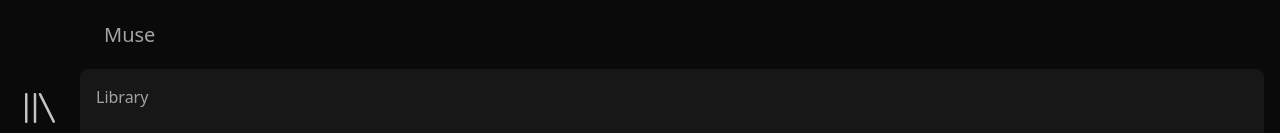
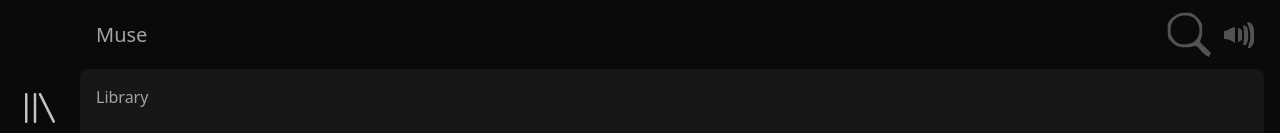
Before and after one commit to ln64-git/muse, a React (Vite) app: page / in a window 1280 px wide. Shown: the top 133 px of the page. Built offline with nearby package versions, Linux system fonts and the light colour scheme.

Commit message:
more icons

```diff
--- a/src/components/header.tsx
+++ b/src/components/header.tsx
@@ -1,18 +1,28 @@
+import { SearchIcon, VolumeHighIcon } from "../icon/icons";
 import { useUserStore } from "../lib/zustand/user-store";
 
 export default function Header() {
   const setCurrentPage = useUserStore((state) => state.setCurrentPage);
 
   return (
-    <>
-      <div
-        onClick={() => setCurrentPage("library")}
-        className="bg-neutral-950 h-[76px] flex items-center"
-      >
-        <button className="p-2 ml-4 text-xl hover:filter hover:brightness-120  rounded-lg transition-all duration-300 transform hover:scale-110 hover:bg-neutral-900 hover:shadow-lg ">
-          Muse
-        </button>
+    <div
+      onClick={() => setCurrentPage("library")}
+      className="bg-neutral-950 h-[76px] flex justify-between items-center px-4"
+    >
+      <button className="text-xl hover:filter hover:brightness-120 rounded-lg transition-all duration-300 transform hover:scale-110 hover:bg-neutral-900 hover:shadow-lg">
+        Muse
+      </button>
+      <div className="flex">
+        <div className=" h-[50px] w-[50px] flex items-center justify-center rounded-lg">
+          <SearchIcon className="fill-current  text-neutral-600" size={50} />
+        </div>
+        <div className=" h-[50px] w-[50px] flex items-center justify-center rounded-lg">
+          <VolumeHighIcon
+            className="fill-current  text-neutral-600"
+            size={30}
+          />
+        </div>
       </div>
-    </>
+    </div>
   );
 }
--- /dev/null
+++ b/src/icon/icons.tsx
@@ -0,0 +1,146 @@
+type IconProps = {
+  size?: number;
+  className?: string;
+};
+
+export function VolumeHighIcon({ size = 24, className = "" }: IconProps) {
+  return (
+    <svg
+      version="1.1"
+      xmlns="http://www.w3.org/2000/svg"
+      width={size}
+      height={size}
+      className={className}
+    >
+      <path
+        d="M0 0 C0 5.28 0 10.56 0 16 C-1.65 15.01 -3.3 14.02 -5 13 C-8.19395026 12.28598768 -8.19395026 12.28598768 -11 12 C-11 9.36 -11 6.72 -11 4 C-9.906875 3.71125 -8.81375 3.4225 -7.6875 3.125 C-5.48441433 2.45287217 -2.08910496 0 0 0 Z "
+        fill="currentColor"
+        transform="translate(11,7)"
+      />
+      <path
+        d="M0 0 C3 1 3 1 4.6875 3.25 C6.75461003 9.15602867 7.45086198 16.20596185 5.16796875 22.17578125 C4.125 23.8125 4.125 23.8125 2 26 C1.34 26 0.68 26 0 26 C0.875 21.25 0.875 21.25 2 19 C2.58192025 12.25196323 2.19670909 6.99382954 -1 1 C-0.67 0.67 -0.34 0.34 0 0 Z "
+        fill="currentColor"
+        transform="translate(24,2)"
+      />
+      <path
+        d="M0 0 C1.9375 0.8125 1.9375 0.8125 4 2 C5.01702117 5.0510635 5.16582083 7.24199061 5.1875 10.4375 C5.20167969 11.38496094 5.21585938 12.33242188 5.23046875 13.30859375 C4.99614518 16.04501644 4.39701383 17.66428123 3 20 C2.01 20 1.02 20 0 20 C0.165 19.360625 0.33 18.72125 0.5 18.0625 C1.49267155 11.98238675 1.23765436 6.03356501 0 0 Z "
+        fill="currentColor"
+        transform="translate(19,5)"
+      />
+      <path
+        d="M0 0 C3 1 3 1 4 3 C4.06950541 4.54023996 4.08452357 6.08334988 4.0625 7.625 C4.05347656 8.44226562 4.04445313 9.25953125 4.03515625 10.1015625 C4.02355469 10.72804688 4.01195312 11.35453125 4 12 C2.02 12.99 2.02 12.99 0 14 C0 9.33333333 0 4.66666667 0 0 Z "
+        fill="currentColor"
+        transform="translate(14,8)"
+      />
+    </svg>
+  );
+}
+
+export function VolumeMediumIcon({ size = 24, className = "" }: IconProps) {
+  return (
+    <svg
+      version="1.1"
+      xmlns="http://www.w3.org/2000/svg"
+      width={size}
+      height={size}
+      className={className}
+    >
+      <path
+        d="M0 0 C0 5.28 0 10.56 0 16 C-1.65 15.01 -3.3 14.02 -5 13 C-8.19395026 12.28598768 -8.19395026 12.28598768 -11 12 C-11 9.36 -11 6.72 -11 4 C-9.906875 3.71125 -8.81375 3.4225 -7.6875 3.125 C-5.48441433 2.45287217 -2.08910496 0 0 0 Z "
+        fill="currentColor"
+        transform="translate(11,7)"
+      />
+      <path
+        d="M0 0 C1.9375 0.8125 1.9375 0.8125 4 2 C5.01702117 5.0510635 5.16582083 7.24199061 5.1875 10.4375 C5.20167969 11.38496094 5.21585938 12.33242188 5.23046875 13.30859375 C4.99614518 16.04501644 4.39701383 17.66428123 3 20 C2.01 20 1.02 20 0 20 C0.165 19.360625 0.33 18.72125 0.5 18.0625 C1.49267155 11.98238675 1.23765436 6.03356501 0 0 Z "
+        fill="currentColor"
+        transform="translate(19,5)"
+      />
+      <path
+        d="M0 0 C3 1 3 1 4 3 C4.06950541 4.54023996 4.08452357 6.08334988 4.0625 7.625 C4.05347656 8.44226562 4.04445313 9.25953125 4.03515625 10.1015625 C4.02355469 10.72804688 4.01195312 11.35453125 4 12 C2.02 12.99 2.02 12.99 0 14 C0 9.33333333 0 4.66666667 0 0 Z "
+        fill="currentColor"
+        transform="translate(14,8)"
+      />
+    </svg>
+  );
+}
+
+export function VolumeLowIcon({ size = 24, className = "" }: IconProps) {
+  return (
+    <svg
+      version="1.1"
+      xmlns="http://www.w3.org/2000/svg"
+      width={size}
+      height={size}
+      className={className}
+    >
+      <path
+        d="M0 0 C0 5.28 0 10.56 0 16 C-1.65 15.01 -3.3 14.02 -5 13 C-8.19395026 12.28598768 -8.19395026 12.28598768 -11 12 C-11 9.36 -11 6.72 -11 4 C-9.906875 3.71125 -8.81375 3.4225 -7.6875 3.125 C-5.48441433 2.45287217 -2.08910496 0 0 0 Z "
+        fill="currentColor"
+        transform="translate(11,7)"
+      />
+      <path
+        d="M0 0 C3 1 3 1 4 3 C4.06950541 4.54023996 4.08452357 6.08334988 4.0625 7.625 C4.05347656 8.44226562 4.04445313 9.25953125 4.03515625 10.1015625 C4.02355469 10.72804688 4.01195312 11.35453125 4 12 C2.02 12.99 2.02 12.99 0 14 C0 9.33333333 0 4.66666667 0 0 Z "
+        fill="currentColor"
+        transform="translate(14,8)"
+      />
+    </svg>
+  );
+}
+
+export function VolumeMuteIcon({ size = 24, className = "" }: IconProps) {
+  return (
+    <svg
+      version="1.1"
+      xmlns="http://www.w3.org/2000/svg"
+      width={size}
+      height={size}
+      className={className}
+    >
+      <path
+        d="M0 0 C0 5.28 0 10.56 0 16 C-1.65 15.01 -3.3 14.02 -5 13 C-8.19395026 12.28598768 -8.19395026 12.28598768 -11 12 C-11 9.36 -11 6.72 -11 4 C-9.906875 3.71125 -8.81375 3.4225 -7.6875 3.125 C-5.48441433 2.45287217 -2.08910496 0 0 0 Z "
+        fill="currentColor"
+        transform="translate(11,7)"
+      />
+      <path
+        d="M0 0 C0.9075 0.185625 1.815 0.37125 2.75 0.5625 C5.68314324 0.95734621 7.2644657 0.94691572 10 0 C9.814375 0.9075 9.62875 1.815 9.4375 2.75 C9.04265379 5.68314324 9.05308428 7.2644657 10 10 C9.0925 9.814375 8.185 9.62875 7.25 9.4375 C4.31685676 9.04265379 2.7355343 9.05308428 0 10 C0.185625 9.0925 0.37125 8.185 0.5625 7.25 C0.95734621 4.31685676 0.94691572 2.7355343 0 0 Z "
+        fill="currentColor"
+        transform="translate(16,10)"
+      />
+    </svg>
+  );
+}
+
+export function SearchIcon({ size = 24, className = "" }: IconProps) {
+  return (
+    <svg
+      version="1.1"
+      xmlns="http://www.w3.org/2000/svg"
+      width={size}
+      height={size}
+      className={className}
+    >
+      <path
+        d="M0 0 C5.01791684 2.41935276 8.49958655 5.9991731 11 11 C11.12318886 12.91372461 11.17557433 14.83235166 11.1875 16.75 C11.20167969 17.77609375 11.21585938 18.8021875 11.23046875 19.859375 C11 23 11 23 9 29 C12.63 32.63 16.26 36.26 20 40 C19.34 41.32 18.68 42.64 18 44 C13.32577962 42.08155581 10.62144974 38.49668206 7.31640625 34.80078125 C5.16829044 32.70955165 5.16829044 32.70955165 2.5859375 33.2109375 C1.30589844 33.60152344 1.30589844 33.60152344 0 34 C-5.58467617 34.45849966 -10.38548585 34.77842646 -15.5 32.3125 C-22.76311164 25.59412173 -22.76311164 25.59412173 -23.23828125 20.390625 C-23.48734758 9.85118657 -23.48734758 9.85118657 -19 5 C-12.83628287 -0.42994128 -8.09617809 -0.76299061 0 0 Z M-18 8 C-20.7579093 12.42376056 -20.64722237 16.942077 -20 22 C-17.83701163 26.40608743 -15.60319521 29.1987497 -11 31 C-5.95674616 31.68426057 -2.16923116 31.5739862 2.4375 29.3125 C6.65708311 25.50458354 8.17356691 22.79462733 8.5 17.125 C8.36469168 12.59217113 7.245325 9.91992346 4.484375 6.375 C0.58106111 2.75929872 -3.327925 2.51479029 -8.45703125 2.61328125 C-12.45750642 3.22164844 -15.27012589 5.05297681 -18 8 Z "
+        fill="currentColor"
+        transform="translate(27,3)"
+      />
+    </svg>
+  );
+}
+
+export function PlusIcon({ size = 24, className = "" }: IconProps) {
+  return (
+    <svg
+      xmlns="http://www.w3.org/2000/svg"
+      width={size}
+      height={size}
+      viewBox="0 0 24 24"
+      className={className}
+    >
+      <path
+        d="M12 2C12.5523 2 13 2.44772 13 3V11H21C21.5523 11 22 11.4477 22 12C22 12.5523 21.5523 13 21 13H13V21C13 21.5523 12.5523 22 12 22C11.4477 22 11 21.5523 11 21V13H3C2.44772 13 2 12.5523 2 12C2 11.4477 2.44772 11 3 11H11V3C11 2.44772 11.44772 2 12 2Z"
+        fill="currentColor"
+      />
+    </svg>
+  );
+}
--- a/src/pages/library.tsx
+++ b/src/pages/library.tsx
@@ -2,6 +2,7 @@
 import { useSettingsStore } from "../lib/zustand/settings-store";
 import { useUserStore } from "../lib/zustand/user-store";
 import { invoke } from "@tauri-apps/api";
+import { PlusIcon } from "../icon/icons";
 
 export default function Library() {
   const [userLibraries, setUserLibraries] = useState<Library[]>([]);
@@ -85,25 +86,3 @@
     </div>
   );
 }
-
-type PlusIconProps = {
-  size?: number; // Optional, defaults to 24
-  className?: string; // Optional, defaults to empty string
-};
-
-function PlusIcon({ size = 24, className = "" }: PlusIconProps) {
-  return (
-    <svg
-      xmlns="http://www.w3.org/2000/svg"
-      width={size}
-      height={size}
-      viewBox="0 0 24 24"
-      className={className}
-    >
-      <path
-        d="M12 2C12.5523 2 13 2.44772 13 3V11H21C21.5523 11 22 11.4477 22 12C22 12.5523 21.5523 13 21 13H13V21C13 21.5523 12.5523 22 12 22C11.4477 22 11 21.5523 11 21V13H3C2.44772 13 2 12.5523 2 12C2 11.4477 2.44772 11 3 11H11V3C11 2.44772 11.44772 2 12 2Z"
-        fill="currentColor"
-      />
-    </svg>
-  );
-}
```
Also changed, not shown: public/header/search.svg (added).
